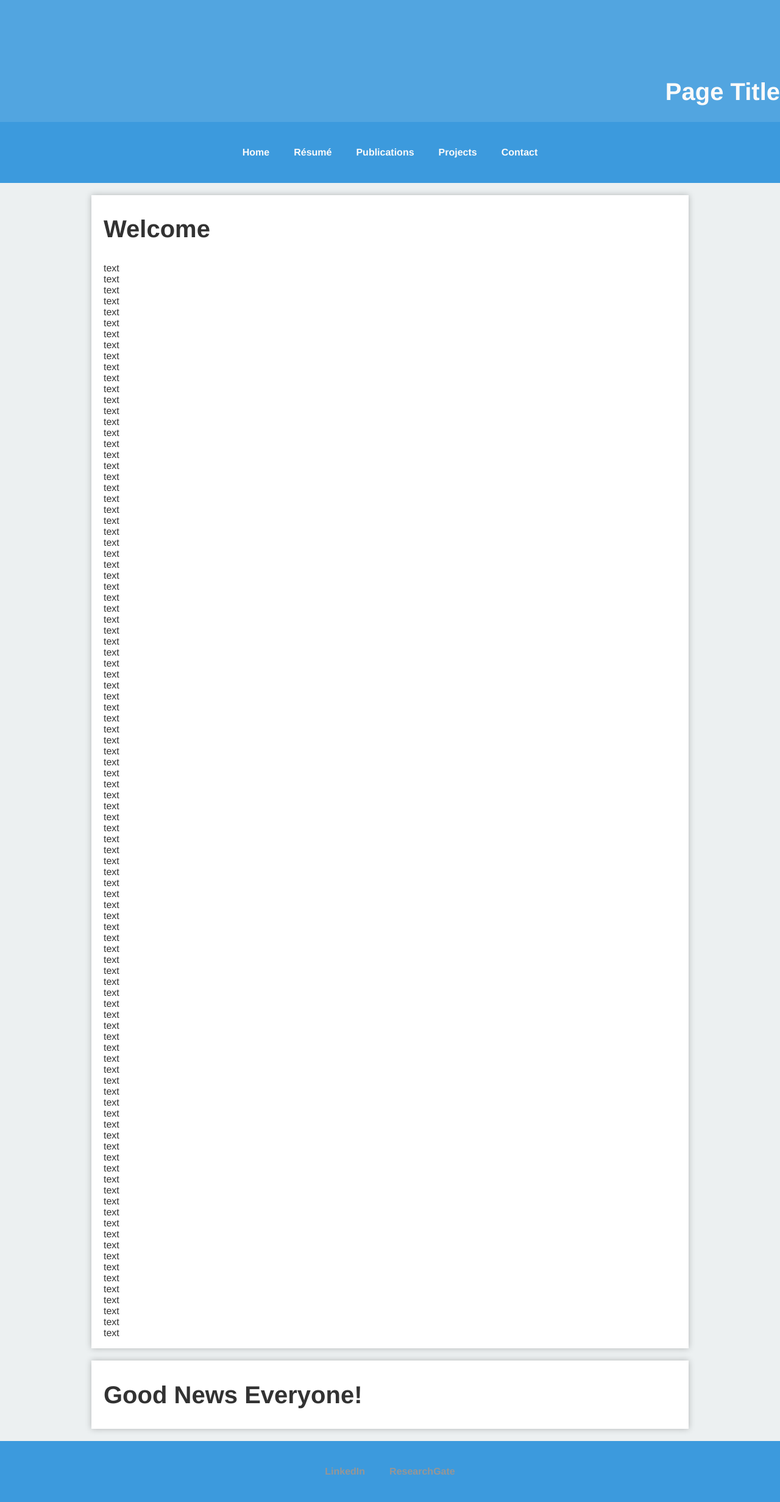
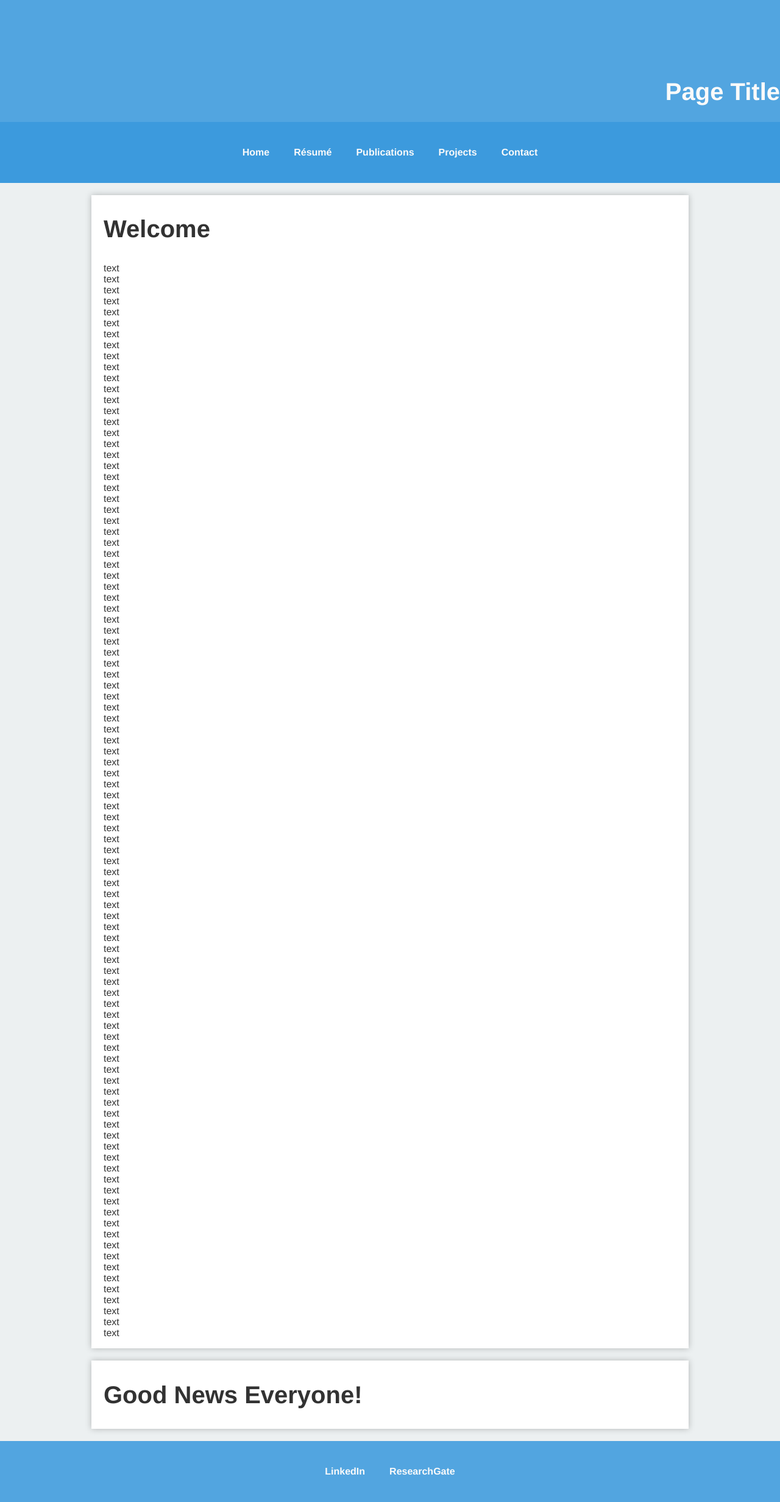
Before and after one commit to dmtveit/dmtveit.github.io, a Jekyll site: the page built from index.html, in a window 1280 px wide. Shown: the whole page at 61% size. Built offline with Jekyll 4.4.1, drawn with Linux system fonts in a browser that asks for light colours.

Commit message:
fix colors

```diff
--- a/_layouts/default.html
+++ b/_layouts/default.html
@@ -21,11 +21,11 @@
 			<div id="sticky-header">
 				<nav>
 					<ul>
-						<li><a class="navlink" href="/">Home</a></li>
-						<li><a class="navlink" href="/resume">Résumé</a></li>
-						<li><a class="navlink" href="/publications">Publications</a></li>
-						<li><a class="navlink" href="/projects">Projects</a></li>
-						<li><a class="navlink" href="/contact">Contact</a></li>
+						<li><a class="headerlink" href="/">Home</a></li>
+						<li><a class="headerlink" href="/resume">Résumé</a></li>
+						<li><a class="headerlink" href="/publications">Publications</a></li>
+						<li><a class="headerlink" href="/projects">Projects</a></li>
+						<li><a class="headerlink" href="/contact">Contact</a></li>
 					</ul>
 				</nav>
 			</div>
@@ -40,8 +40,8 @@
 			<div id="sticky-footer">
 				<nav>
 					<ul>
-						<li><a href="https://www.linkedin.com/in/dmtveit">LinkedIn</a></li>
-						<li><a href="https://www.researchgate.net/profile/Daniel_Tveit">ResearchGate</a></li>
+						<li><a class="footerlink" href="https://www.linkedin.com/in/dmtveit">LinkedIn</a></li>
+						<li><a class="footerlink" href="https://www.researchgate.net/profile/Daniel_Tveit">ResearchGate</a></li>
 					</ul>
 				</nav>
 			</div>
--- a/css/main.css
+++ b/css/main.css
@@ -8,12 +8,12 @@
     /* color */
     --color-text: rgb(50, 50, 50);
     --color-header-text: rgb(250, 250, 250);
-    --color-link: rgb(150, 150, 150);
+    --color-link: rgb(100, 100, 100);
     --color-separator: #d5d5d5;
     --color-body-background: #ecf0f1;
     --color-header-background: hsl(205, 70%, 60%);
     --color-sticky-header-background: hsl(205, 70%, 55%);
-    --color-footer-background: var(--color-sticky-header-background);
+    --color-footer-background: var(--color-header-background);
     /* width */
     --width-page: 980px;
     --width-normal: 980px;
@@ -185,6 +185,9 @@ a {
 a:hover {
     text-decoration: underline;
 }
-.navlink {
+.headerlink {
     color: var(--color-header-text);
 }
+.footerlink {
+    color: var(--color-header-text);
+}
```
